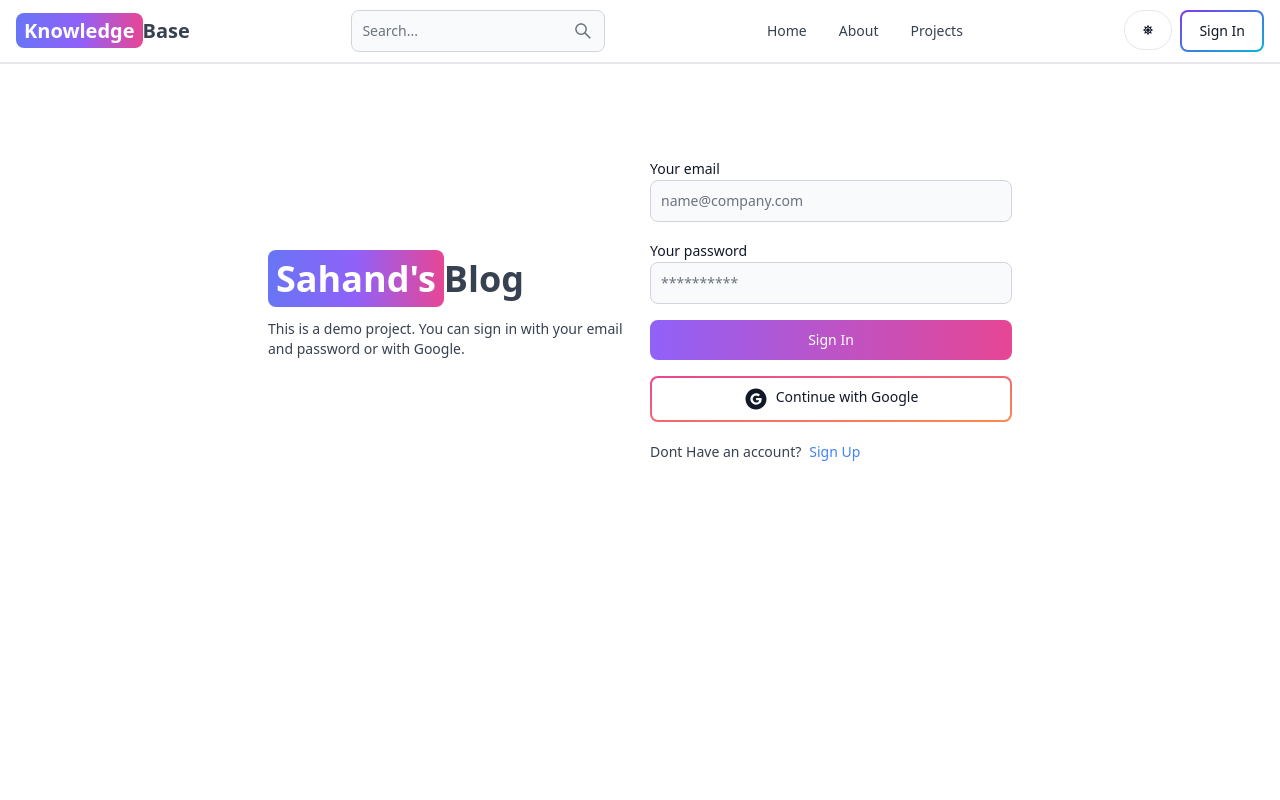
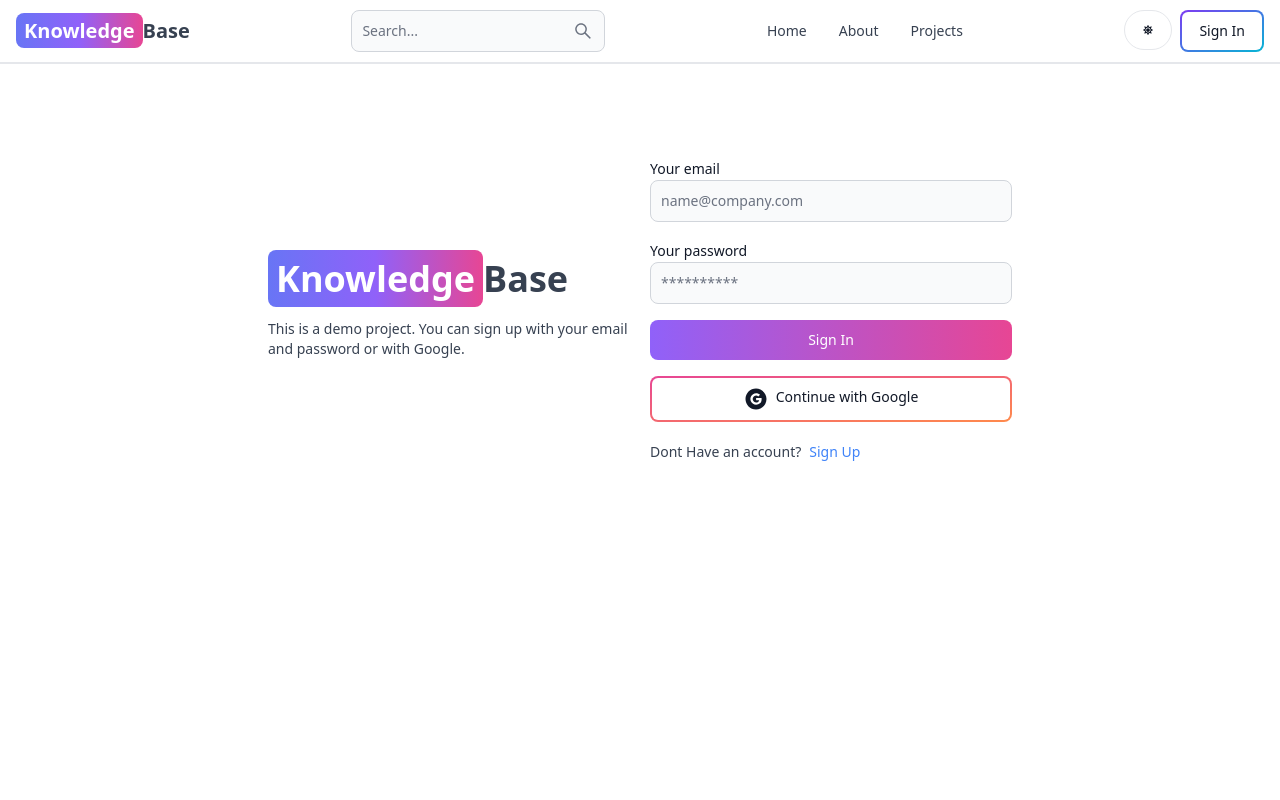
Before and after one commit to tanmaymishra1551/knowledgeBase, a React (Vite) app in the folder frontend/: page /sign-in in a window 1280 px wide. Shown: the top 800 px of the page. Built offline with nearby package versions, Linux system fonts and the light colour scheme; no server answers.

Commit message:
add pre installation

```diff
--- a/frontend/src/pages/Signin.jsx
+++ b/frontend/src/pages/Signin.jsx
@@ -49,12 +49,12 @@ export default function SignIn() {
         <div className='flex-1'>
           <Link to='/' className='font-bold dark:text-white text-4xl'>
             <span className='px-2 py-1 bg-gradient-to-r from-indigo-500 via-purple-500 to-pink-500 rounded-lg text-white'>
-              Sahand's
+              Knowledge
             </span>
-            Blog
+            Base
           </Link>
           <p className='text-sm mt-5'>
-            This is a demo project. You can sign in with your email and password
+            This is a demo project. You can sign up with your email and password
             or with Google.
           </p>
         </div>
--- a/frontend/src/pages/Signup.jsx
+++ b/frontend/src/pages/Signup.jsx
@@ -38,7 +38,7 @@ export default function SignIn() {
 
       if (res.ok) {
         dispatch(signInSuccess(data));
-        navigate('/');
+        navigate('/sign-in');
       }
     } catch (error) {
       dispatch(signInFailure(error.message));
@@ -56,7 +56,7 @@ export default function SignIn() {
             Base
           </Link>
           <p className='text-sm mt-5'>
-            This is a demo project. You can sign in with your email and password
+            This is a demo project. You can sign up with your email and password
             or with Google.
           </p>
         </div>
```
Also changed, not shown: 2 other files (tests, documents, lock files or other folders).
